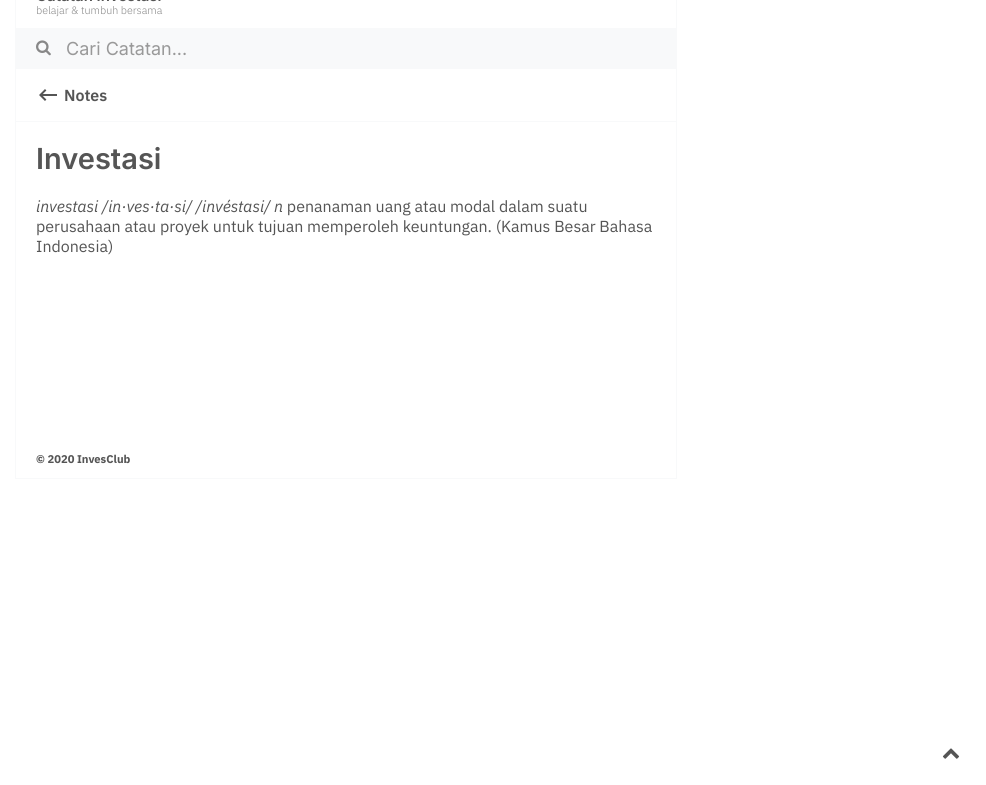
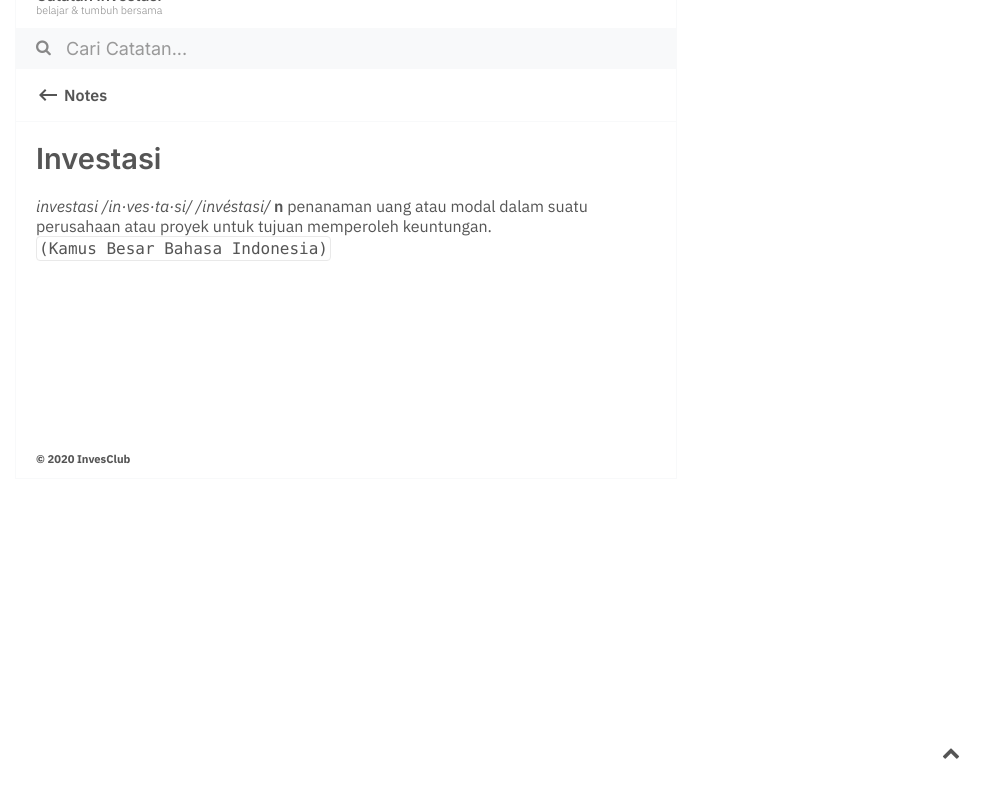
Before and after one commit to invesclub/invesclub.github.io, a Jekyll site: the page built from _notes/Investasi.md, in a window 1280 px wide, cut to the strip 115-900 px from the top of the page. Shown: the whole strip, without its empty margins (294-1280 px from the left). Built offline with Jekyll 4.4.1, drawn with Linux system fonts in a browser that asks for light colours.

```diff
--- a/_notes/Investasi.md
+++ b/_notes/Investasi.md
@@ -2,5 +2,5 @@
 tags: Kamus Investasi
 ---
 
-_investasi /in·ves·ta·si/ /invéstasi/_ *n* penanaman uang atau modal dalam suatu perusahaan atau proyek untuk tujuan memperoleh keuntungan.
-(Kamus Besar Bahasa Indonesia)
+_investasi /in·ves·ta·si/ /invéstasi/_ **n** penanaman uang atau modal dalam suatu perusahaan atau proyek untuk tujuan memperoleh keuntungan.
+`(Kamus Besar Bahasa Indonesia)`
```
